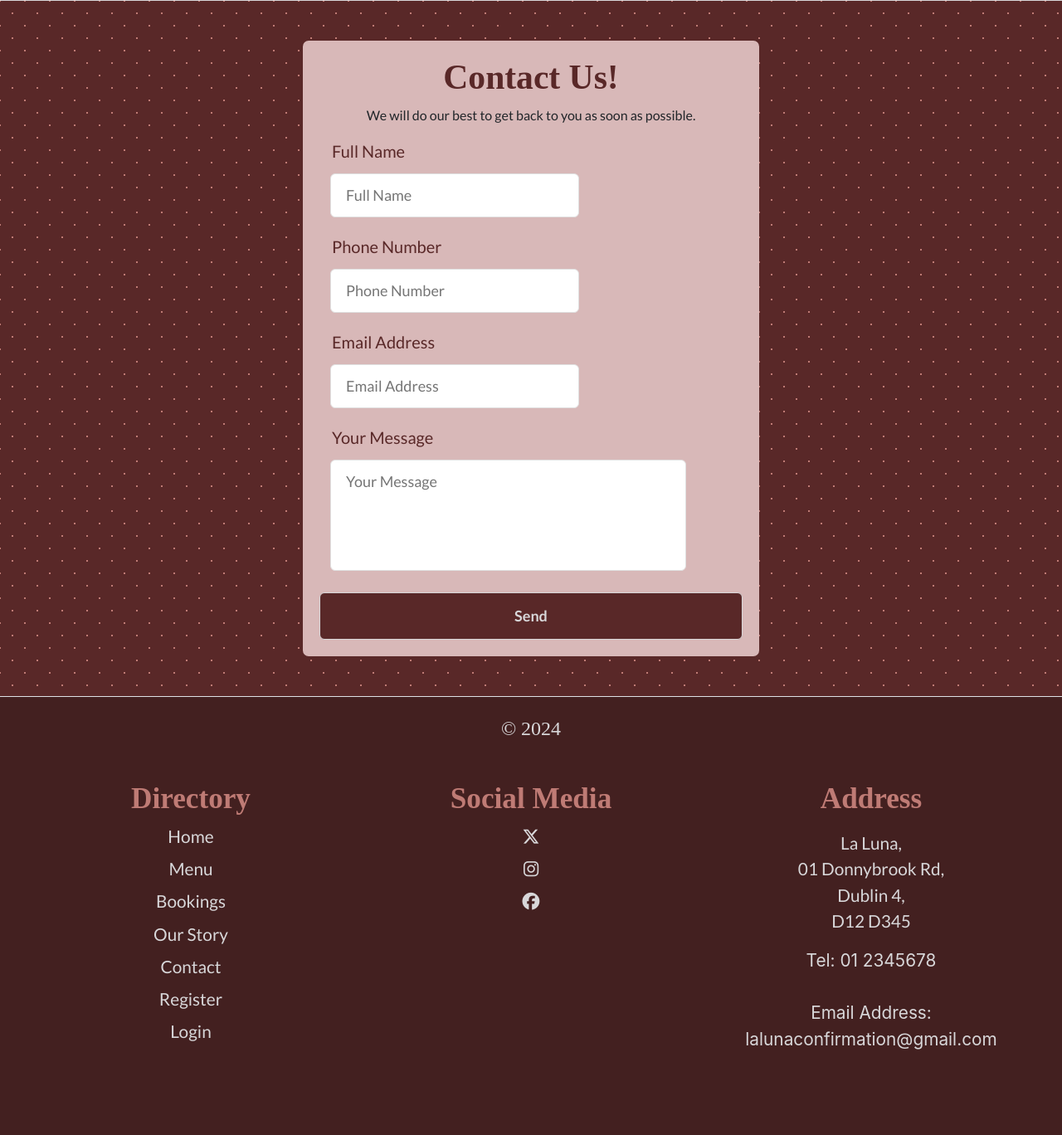
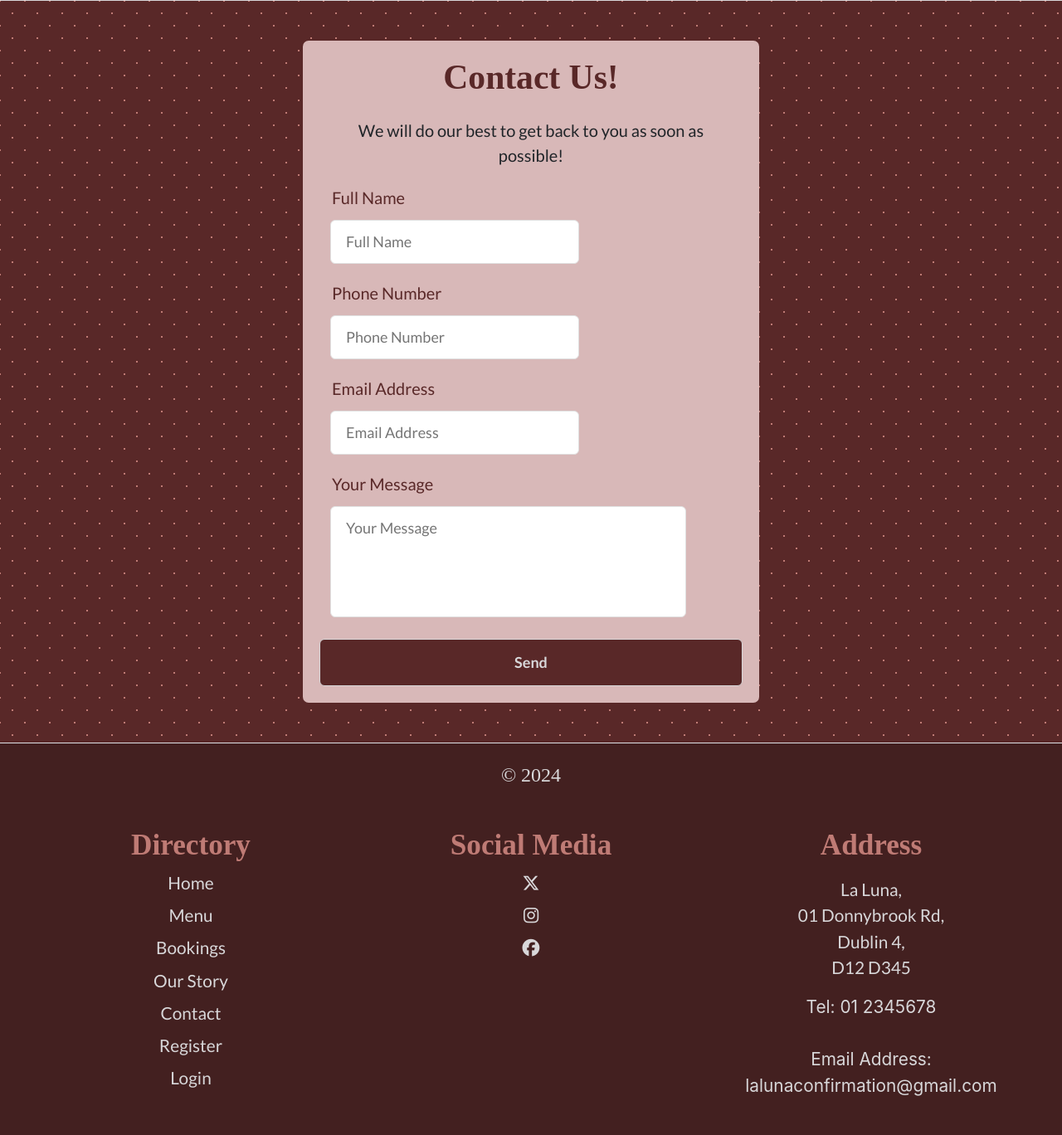
Before and after one commit to maevecrossan/la-luna, a Django app: page /contact/ in a window 1280 px wide. Shown: the part 347-1715 px from the top of the page at 83% size. Before the commit the page ends 1612 px from the top, so only its background shows below. Run offline with Django 4.2, Linux system fonts and the light colour scheme; some libraries are stand-ins or nearby versions; some web fonts are replaced.

Commit message:
Update subtext on both forms to have matching styles and increase font size.

```diff
--- a/static/css/booking-form.css
+++ b/static/css/booking-form.css
@@ -29,6 +29,11 @@ Generic styles are inherited from style.css
     font-size: 2.6em;
     font-weight: 600;
     color: #592828;
+}
+
+.form-subtext {
+    font-size: 20px;
+    padding: 15px 15px 5px 15px;
 }
 
 .formbold-form-label {
--- a/templates/bookings.html
+++ b/templates/bookings.html
@@ -28,7 +28,7 @@
 		<h2 class="center form-title italiana ta-center"> Book with us today! </h2>
 
 		{% if user.is_authenticated %}
-		<p class="lato content ta-center"> Already have a booking? Go to <a
+		<p class="form-subtext ta-center"> Already have a booking? Go to <a
 				href="{% url 'bookingsystem:my-bookings' %}" class="inline-link"> <strong>my
 				bookings </strong></a> to view and modify. </p>
 		{% endif %}
--- a/templates/contact.html
+++ b/templates/contact.html
@@ -24,7 +24,7 @@
 	<!-- Learn More: https://formbold.com -->
 	<div class="formbold-form-wrapper lato">
 		<h2 class="center form-title italiana ta-center"> Contact Us! </h2>
-		<p class="form-subtext center"> We will do our best to get back to you as soon as possible. </p>
+		<p class="form-subtext ta-center"> We will do our best to get back to you as soon as possible! </p>
 		<form method="POST">
 
 			{% csrf_token %}
```
